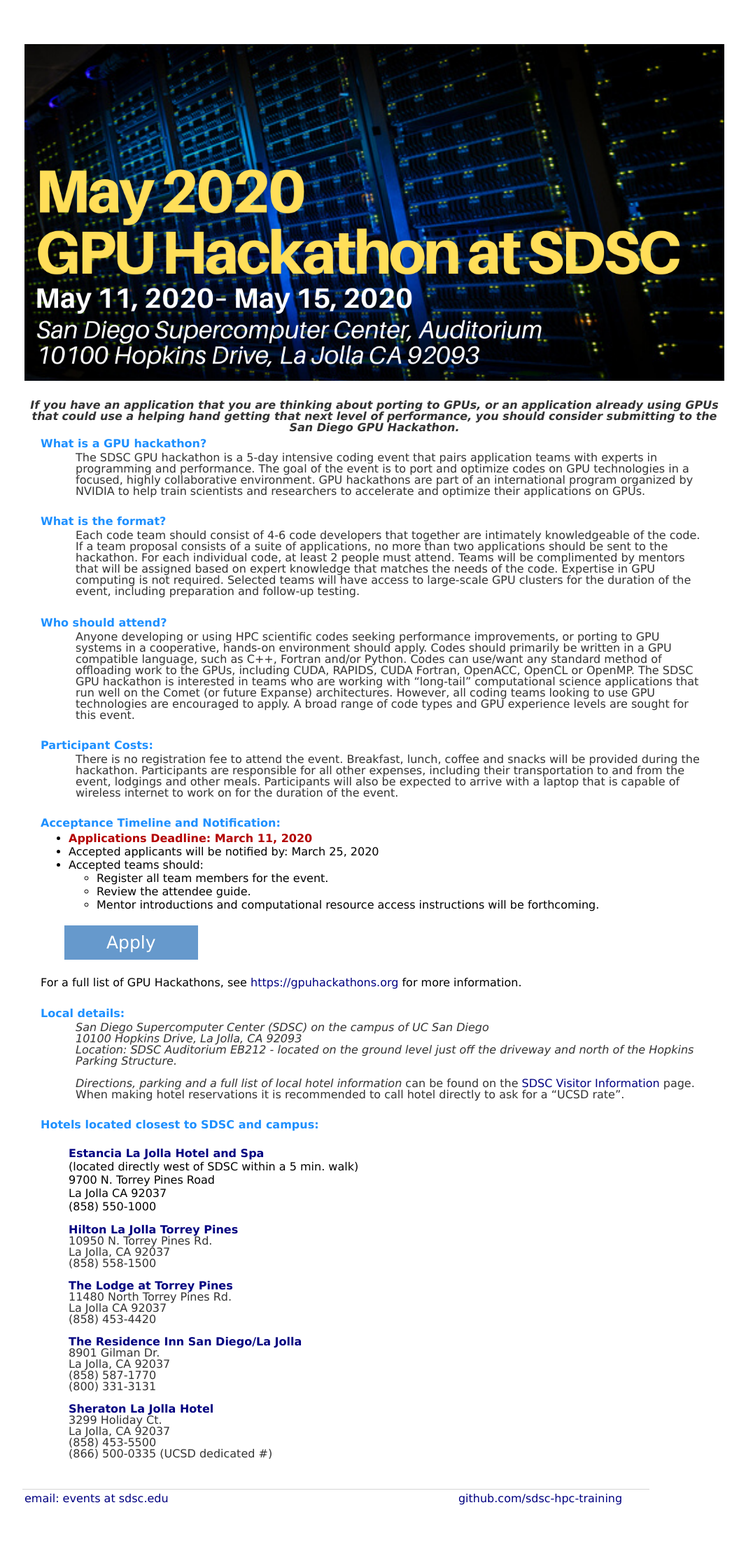
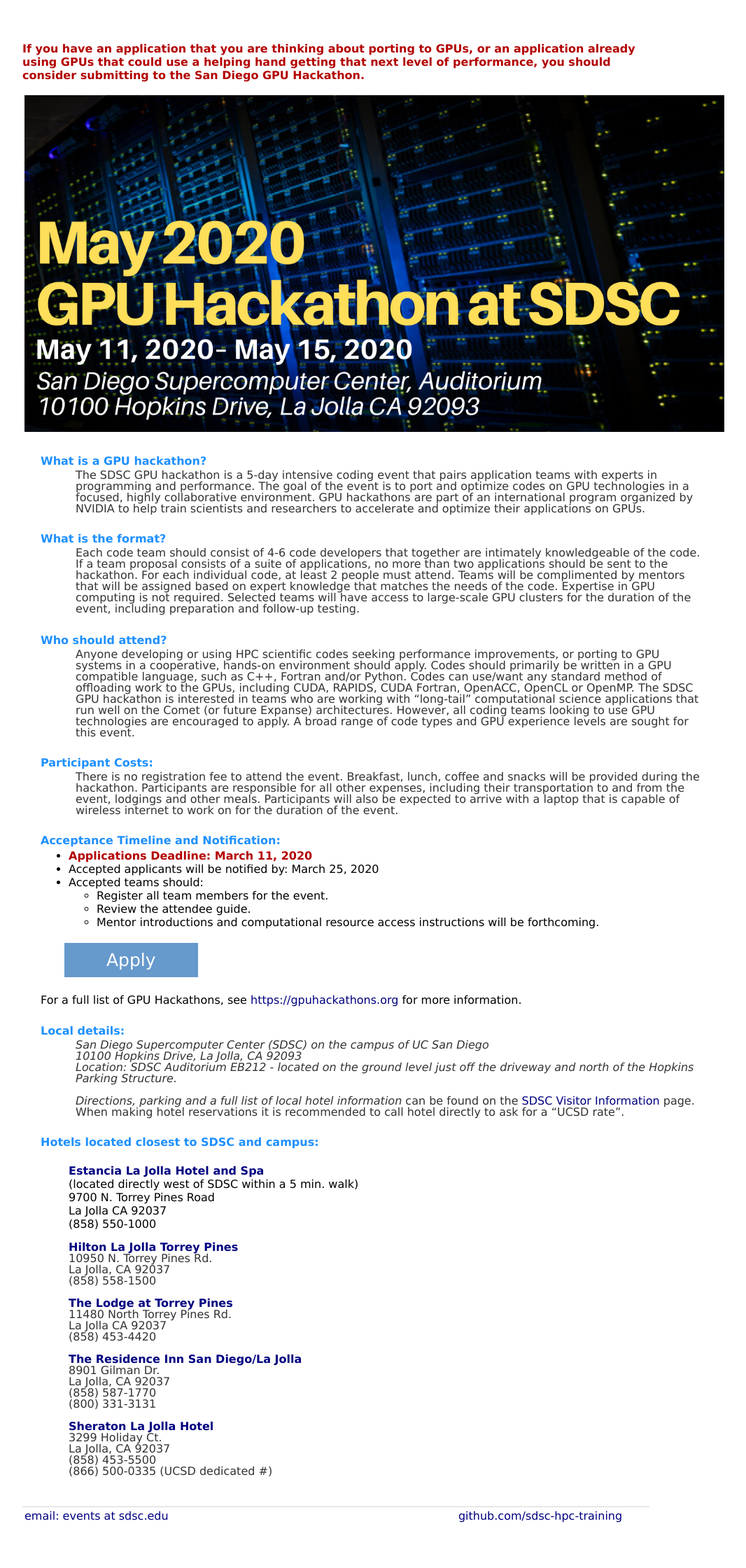
Before and after one commit to sdsc-hpc-training/sdsc-hpc-training.github.io, a Jekyll site: the page built from gpuhackathon/index.html, in a window 1280 px wide. Shown: the whole page at 70% size, without its empty margins (160-1226 px from the left). Built offline with Jekyll 4.4.1, drawn with Linux system fonts in a browser that asks for light colours; before the commit the page ends 2215 px from its top, so only the background shows below that.

Commit message:
Update index.html

```diff
--- a/gpuhackathon/index.html
+++ b/gpuhackathon/index.html
@@ -8,11 +8,12 @@
   </td></tr>
 <tr><td align='left' valign='top'>&nbsp; </td></tr>
 <tr><td align='center' valign='top'>
-<p class="italic"><b>If you have an application that you are thinking about porting to GPUs,
+<p class="italic"><b> </b></p>
+</td></tr>
+  <b><font color="b30000">If you have an application that you are thinking about porting to GPUs,
 or an application already using GPUs that could use a helping hand getting
 that next level of performance, you should consider submitting to the
-San Diego GPU Hackathon.</b></p>
-</td></tr>
+San Diego GPU Hackathon.</font></b> </center>
 <p>
 <tr><td align='center' valign='top'>
 <table border=0 width=96% align="center">
```
